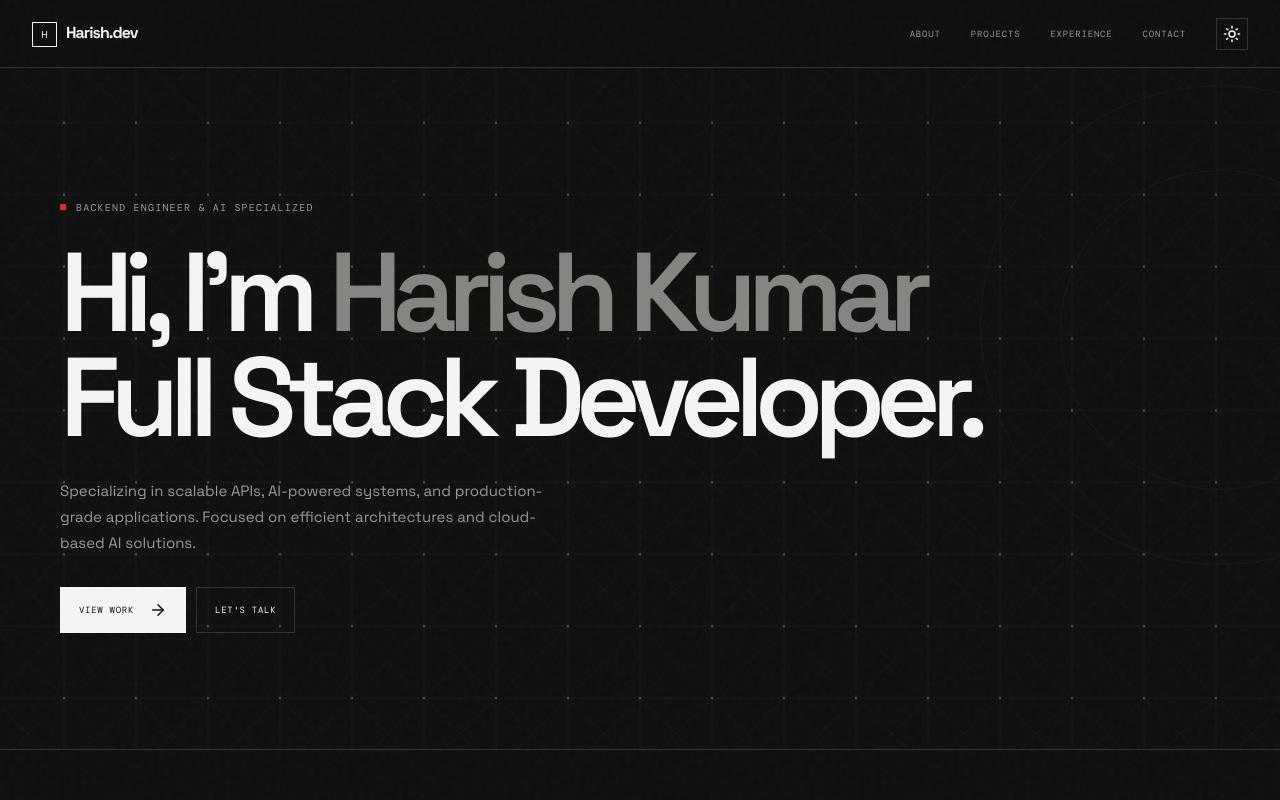
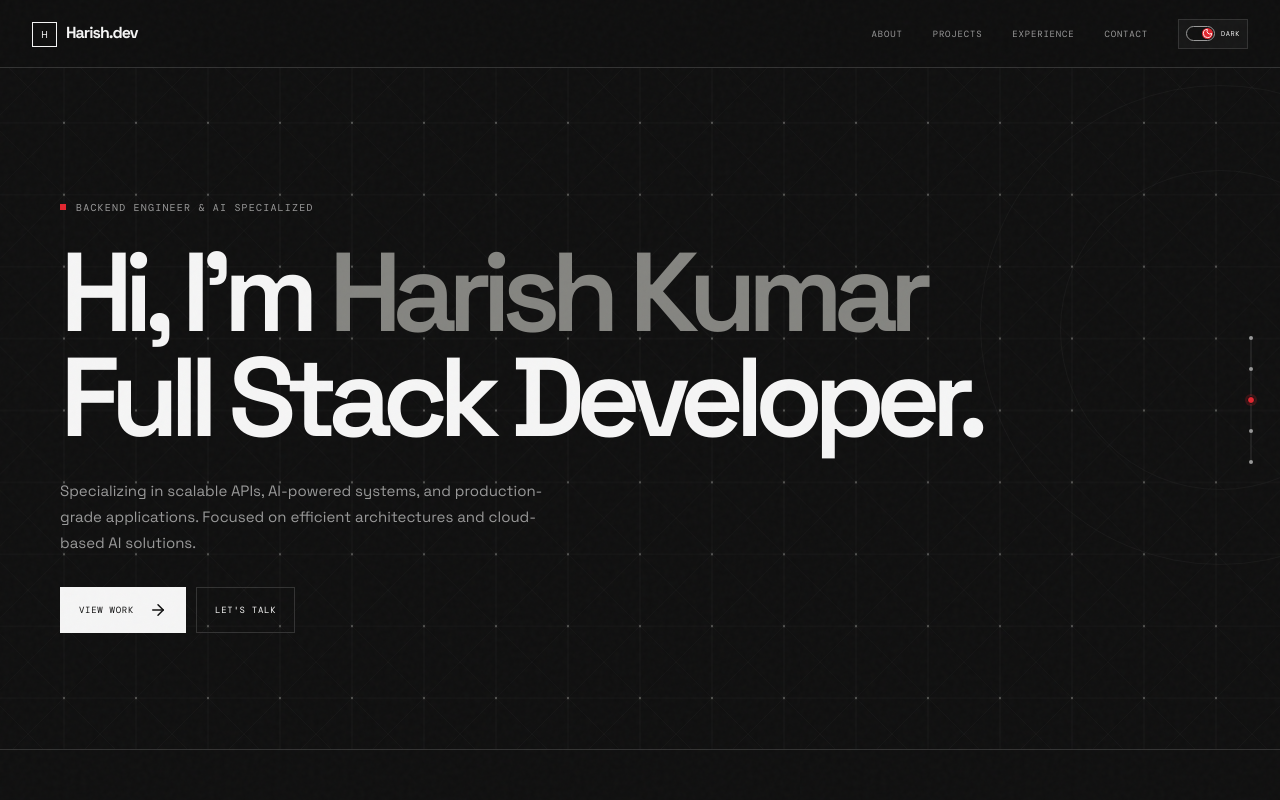
Before and after one commit to Harish-Gen/harish-portfolio, a React (Vite) app: page / in a window 1280 px wide. Shown: the top 800 px of the page. Built offline with nearby package versions, Linux system fonts and the light colour scheme.

Commit message:
ui enhancements

```diff
--- a/src/App.jsx
+++ b/src/App.jsx
@@ -17,6 +17,7 @@ import {
   ChevronRight
 } from 'lucide-react';
 import './App.css';
+import './Enhancements.css';
 
 /* ------------------- DATA ------------------- */
 const PROJECTS = [
@@ -261,11 +262,84 @@ const Navbar = ({ darkTheme, toggleTheme }) => {
           {['About', 'Projects', 'Experience', 'Contact'].map((item) => (
             <a key={item} href={`#${item.toLowerCase()}`} className="nav-link">{item}</a>
           ))}
-          <button onClick={toggleTheme} className="theme-toggle">
-            {darkTheme ? <Sun size={18} /> : <Moon size={18} />}
+          <button
+            onClick={toggleTheme}
+            className={`theme-toggle ${darkTheme ? 'is-dark' : 'is-light'}`}
+            aria-label={`Switch to ${darkTheme ? 'light' : 'dark'} theme`}
+            aria-pressed={darkTheme}
+            title={`Current theme: ${darkTheme ? 'dark' : 'light'}`}
+          >
+            <span className="theme-toggle-track" aria-hidden="true">
+              <span className="theme-toggle-knob">
+                {darkTheme ? <Moon size={11} /> : <Sun size={11} />}
+              </span>
+            </span>
+            <span className="theme-toggle-label">{darkTheme ? 'DARK' : 'LIGHT'}</span>
           </button>
         </div>
       </div>
+    </nav>
+  );
+};
+
+const PAGE_SECTIONS = [
+  { id: 'home', label: 'Home' },
+  { id: 'about', label: 'About' },
+  { id: 'projects', label: 'Projects' },
+  { id: 'experience', label: 'Experience' },
+  { id: 'contact', label: 'Contact' },
+];
+
+const SectionProgress = () => {
+  const [activeIndex, setActiveIndex] = useState(0);
+
+  useEffect(() => {
+    let frameId;
+    const updateActiveSection = () => {
+      frameId = undefined;
+      const markerLine = window.innerHeight * 0.42;
+      let nextIndex = 0;
+      PAGE_SECTIONS.forEach(({ id }, index) => {
+        const section = document.getElementById(id);
+        if (section && section.getBoundingClientRect().top <= markerLine) nextIndex = index;
+      });
+      setActiveIndex(nextIndex);
+    };
+    const onScroll = () => {
+      if (frameId === undefined) frameId = window.requestAnimationFrame(updateActiveSection);
+    };
+
+    updateActiveSection();
+    window.addEventListener('scroll', onScroll, { passive: true });
+    window.addEventListener('resize', onScroll, { passive: true });
+    return () => {
+      window.cancelAnimationFrame(frameId);
+      window.removeEventListener('scroll', onScroll);
+      window.removeEventListener('resize', onScroll);
+    };
+  }, []);
+
+  const markerPosition = 6.3 + (activeIndex / (PAGE_SECTIONS.length - 1)) * 87.4;
+
+  return (
+    <nav className="section-progress" aria-label="Page sections">
+      <span className="section-progress-track" aria-hidden="true" />
+      <span className="section-progress-marker" style={{ top: `${markerPosition}%` }} aria-hidden="true" />
+      {PAGE_SECTIONS.map(({ id, label }, index) => (
+        <button
+          key={id}
+          type="button"
+          className={index === activeIndex ? 'is-active' : ''}
+          aria-label={`Go to ${label} section`}
+          aria-current={index === activeIndex ? 'location' : undefined}
+          onClick={() => document.getElementById(id)?.scrollIntoView({
+            behavior: window.matchMedia('(prefers-reduced-motion: reduce)').matches ? 'auto' : 'smooth',
+            block: 'start',
+          })}
+        >
+          <span className="sr-only">{label}</span>
+        </button>
+      ))}
     </nav>
   );
 };
@@ -320,6 +394,7 @@ export default function App() {
 
       <CustomCursor />
       <Navbar darkTheme={darkTheme} toggleTheme={toggleTheme} />
+      <SectionProgress />
 
       {/* HERO SECTION */}
       <section id="home" className="hero">
@@ -452,6 +527,7 @@ export default function App() {
                 viewport={{ once: true }}
                 transition={{ duration: 1, delay: i * 0.1, ease: [0.16, 1, 0.3, 1] }}
               >
+                <span className="exp-number" aria-hidden="true">{String(i + 1).padStart(2, '0')}</span>
                 <span className="exp-date">{exp.date}</span>
                 <h3 className="exp-title">{exp.title}</h3>
                 <span className="exp-company">{exp.company}</span>
--- /dev/null
+++ b/src/Enhancements.css
@@ -0,0 +1,178 @@
+/* Section progress rail */
+.section-progress {
+  position: fixed;
+  z-index: 19;
+  top: 50%;
+  right: 18px;
+  width: 22px;
+  height: 142px;
+  display: flex;
+  flex-direction: column;
+  align-items: center;
+  justify-content: space-between;
+  transform: translateY(-50%);
+}
+
+.section-progress-track {
+  position: absolute;
+  top: 7px;
+  bottom: 7px;
+  left: 50%;
+  width: 1px;
+  background: var(--line);
+  transform: translateX(-50%);
+}
+
+.section-progress button {
+  position: relative;
+  z-index: 1;
+  width: 18px;
+  height: 18px;
+  padding: 0;
+  display: grid;
+  place-items: center;
+  background: transparent;
+  border: 0;
+  cursor: pointer;
+}
+
+.section-progress button::after {
+  content: '';
+  width: 4px;
+  height: 4px;
+  border-radius: 50%;
+  background: var(--secondary);
+  transition: transform 180ms ease, background 180ms ease;
+}
+
+.section-progress button:hover::after,
+.section-progress button.is-active::after {
+  background: var(--text);
+  transform: scale(1.35);
+}
+
+.section-progress-marker {
+  position: absolute;
+  z-index: 2;
+  left: 50%;
+  width: 8px;
+  height: 8px;
+  border: 1px solid var(--bg);
+  border-radius: 50%;
+  background: var(--red);
+  box-shadow: 0 0 0 2px color-mix(in srgb, var(--red) 20%, transparent);
+  transform: translate(-50%, -50%);
+  transition: top 320ms cubic-bezier(.2,.8,.2,1);
+  pointer-events: none;
+}
+
+/* Numbered experience markers on the existing timeline */
+.experience-item::before {
+  display: none;
+}
+
+.exp-number {
+  position: absolute;
+  top: 20px;
+  left: -42px;
+  z-index: 1;
+  width: 22px;
+  height: 22px;
+  display: grid;
+  place-items: center;
+  border: 1px solid var(--red);
+  border-radius: 50%;
+  background: var(--bg);
+  color: var(--red);
+  font: 8px var(--mono);
+}
+
+/* Compact system-style theme switch */
+.theme-toggle {
+  width: auto;
+  min-width: 69px;
+  height: 30px;
+  padding: 0 7px;
+  gap: 6px;
+  justify-content: flex-start;
+  border-color: var(--line);
+  background: var(--surface);
+  color: var(--text);
+}
+
+.theme-toggle-track {
+  position: relative;
+  width: 29px;
+  height: 15px;
+  flex: 0 0 29px;
+  border: 1px solid var(--secondary);
+  border-radius: 10px;
+  background: var(--bg);
+  transition: border-color 180ms ease, background 180ms ease;
+}
+
+.theme-toggle-knob {
+  position: absolute;
+  top: 1px;
+  left: 1px;
+  width: 11px;
+  height: 11px;
+  display: grid;
+  place-items: center;
+  border-radius: 50%;
+  background: var(--text);
+  color: var(--bg);
+  transition: transform 180ms ease, background 180ms ease, color 180ms ease;
+}
+
+.theme-toggle.is-dark .theme-toggle-knob {
+  transform: translateX(14px);
+  background: var(--red);
+  color: #fff;
+}
+
+.theme-toggle-label {
+  font: 7px var(--mono);
+  letter-spacing: .08em;
+}
+
+.theme-toggle:hover .theme-toggle-track {
+  border-color: var(--red);
+}
+
+@media (max-width: 768px) {
+  .section-progress {
+    display: none;
+  }
+}
+
+@media (max-width: 600px) {
+  .exp-number {
+    top: 16px;
+    left: -32px;
+    width: 20px;
+    height: 20px;
+  }
+
+  .theme-toggle {
+    min-width: 61px;
+    height: 28px;
+    padding: 0 5px;
+    gap: 4px;
+  }
+
+  .theme-toggle-track {
+    transform: scale(.92);
+    transform-origin: left center;
+    margin-right: -2px;
+  }
+}
+
+@media (prefers-reduced-motion: reduce) {
+  .section-progress-marker,
+  .section-progress button::after,
+  .theme-toggle-track,
+  .theme-toggle-knob {
+    transition: none;
+  }
+}
```
